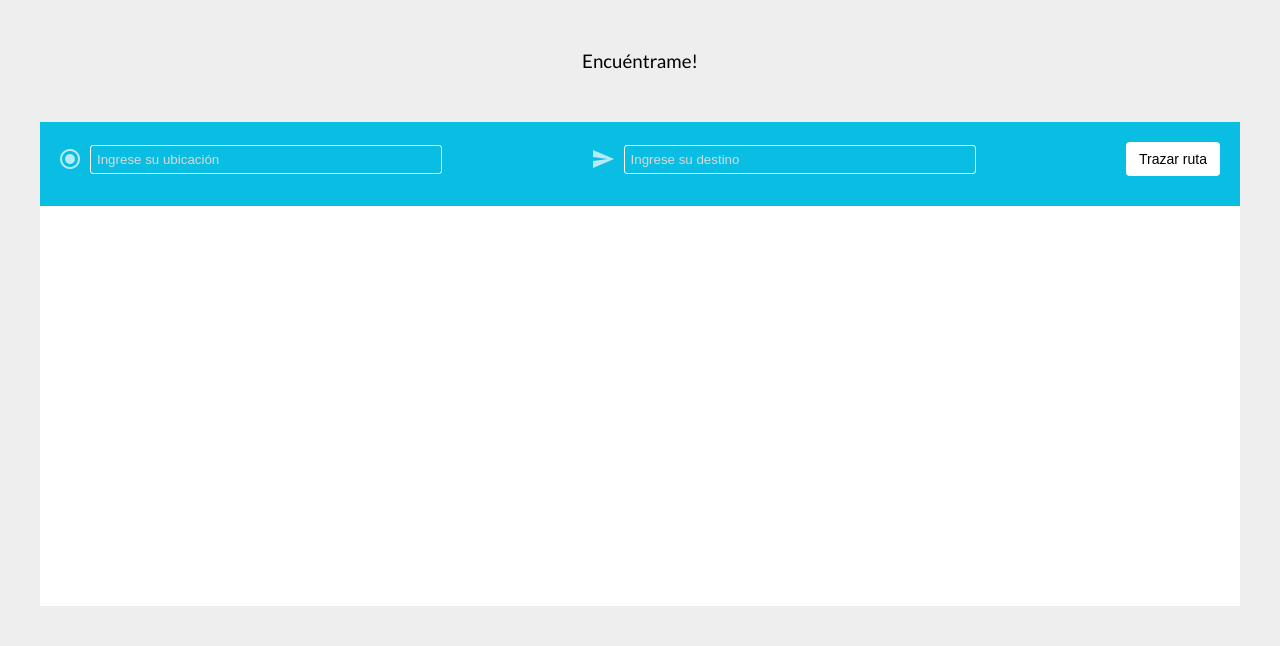
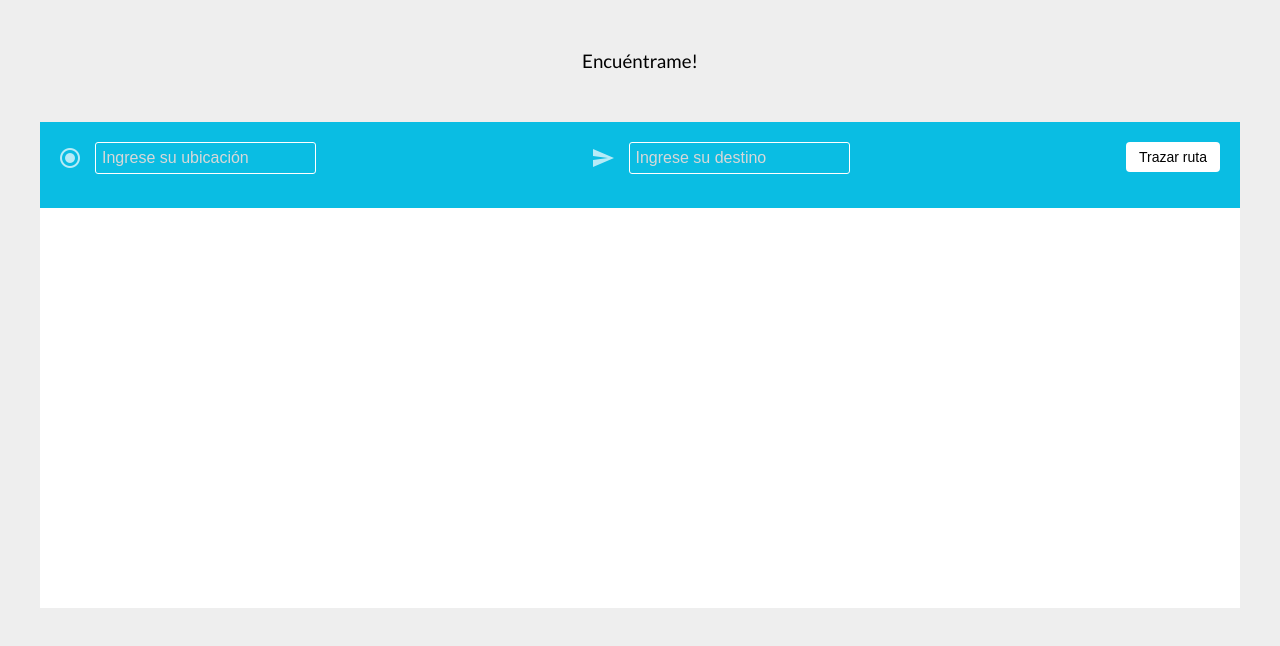
Before and after one commit to EstrellaBF/easy-vreco, a plain HTML site: page index.html in a window 1280 px wide. Drawn offline with nearby package versions, Linux system fonts and the light colour scheme; some packages are replaced by stand-ins of ours.

Commit message:
Elimina cófigo innecesario

```diff
--- a/css/main.css
+++ b/css/main.css
@@ -58,8 +58,8 @@ input[type=text] {
   background-color: #0abde3;
   border: 1px solid white;
   color: white;
-  width: 22rem;
   box-sizing: border-box;
+  font-size: 16px;
 }
 
 input[type=text]::placeholder {
@@ -67,15 +67,9 @@ input[type=text]::placeholder {
 }
 
 input {
-  box-sizing: border-box;
   width: 100%;
   border: 1px solid #999;
   background: #fff;
-  padding: 10px;
-}
-
-.searchBox {
-  position: relative;
   padding: 10px;
 }
 
@@ -88,7 +82,6 @@ input {
   margin-bottom: 0;
   font-size: 14px;
   font-weight: normal;
-  line-height: 1.42857143;
   text-align: center;
   white-space: nowrap;
   vertical-align: middle;
@@ -112,9 +105,9 @@ input {
 }
 
 .icon {
-  margin-right: 10px;
+  margin-right: 15px;
 }
 
 .location > div {
-  margin-bottom: 10px;
+  margin-bottom: 14px;
 }
```
